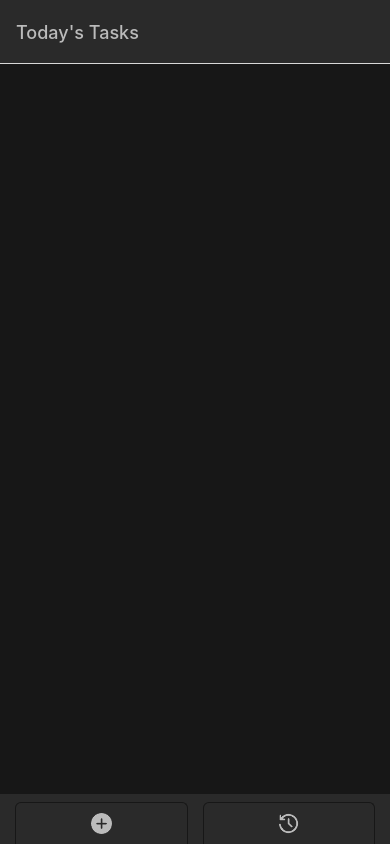
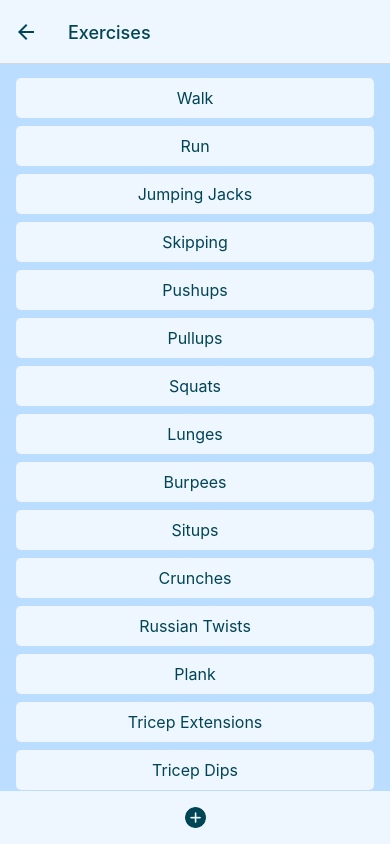
Before and after one commit to frank06n/fitness-tracker-app, a React Native app: screen /Exercises in a window 390 px wide. Before the commit this address had no page. Built offline with nearby package versions, Linux system fonts and the light colour scheme.

Commit message:
ExercisesScreen
 + editing exercises list + Dropdown changes

```diff
--- a/App.js
+++ b/App.js
@@ -5,7 +5,8 @@ import HomeScreen from "./screens/HomeScreen";
 import RunScreen from "./screens/RunScreen";
 import HistoryScreen from "./screens/HistoryScreen";
 import AsyncStorage from "@react-native-async-storage/async-storage";
-import { COLOR, consoleLogDb, setTestDb } from "./Utils";
+import { COLOR, consoleLogDb, initExercisesDb, setTestDb } from "./Utils";
+import ExercisesScreen from "./screens/ExercisesScreen";
 const Color = require('color');
 
 const Stack = createNativeStackNavigator();
@@ -13,6 +14,7 @@ const Stack = createNativeStackNavigator();
 function App() {
 	//AsyncStorage.clear().then(setTestDb);
 	//consoleLogDb();
+	initExercisesDb();
 	const options = {
 		statusBarColor: COLOR.primaryDark,
 		statusBarStyle: Color(COLOR.primaryDark).isDark() ? 'light' : 'dark',
@@ -26,6 +28,7 @@ function App() {
 				<Stack.Screen name="Home" component={HomeScreen} options={options} />
 				<Stack.Screen name="Run" component={RunScreen} options={options} />
 				<Stack.Screen name="History" component={HistoryScreen} options={options} />
+				<Stack.Screen name="Exercises" component={ExercisesScreen} options={options} />
 			</Stack.Navigator>
 		</NavigationContainer>
 	);
--- a/Utils.js
+++ b/Utils.js
@@ -34,13 +34,37 @@ const stringifyTime_2 = totalMillis => {
     return ss.substring(0, ss.length - 2);
 }
 
+// const COLOR = {
+//     primary: '#2a2a2a',
+//     primaryLight: '#404040',
+//     primaryDark: '#171717',
+//     anti: '#bbb',
+//     antiPlus: '#ddd',
+//     antiMinus: '#888',
+// };
+// const COLOR = {
+//     primaryDark: '#002029',
+//     primary: '#00303d',
+//     primaryLight: '#004052',
+//     anti: '#bbb',
+//     antiPlus: '#ddd',
+//     antiMinus: '#888',
+// };
+// const COLOR = {
+//     primaryDark: '#e0e0e0',
+//     primary: '#fff',
+//     primaryLight: '#f0f0f0',
+//     anti: '#3d3d3d',
+//     antiPlus: '#000',
+//     antiMinus: '#666',
+// };
 const COLOR = {
-    primary: '#2a2a2a',
-    primaryLight: '#404040',
-    primaryDark: '#171717',
-    anti: '#bbb',
-    antiPlus: '#ddd',
-    antiMinus: '#888',
+    primaryDark: '#bdf',
+    primary: '#eef6ff',
+    primaryLight: '#fff',
+    anti: '#045',
+    antiPlus: '#012',
+    antiMinus: '#357',
 };
 
 
@@ -107,6 +131,22 @@ const consoleLogDb = () => {
         });
 }
 
+const initExercisesDb = () => {
+    AsyncStorage.getItem('@exercises')
+        .then(value => {
+            value = JSON.parse(value);
+            if (value && value.length) return;
+            return AsyncStorage.setItem('@exercises', JSON.stringify([
+                'Walk', 'Run', 'Jumping Jacks', 'Skipping',
+                'Pushups', 'Pullups', 'Squats', 'Lunges',
+                'Burpees', 'Situps', 'Crunches', 'Russian Twists', 'Plank',
+                'Tricep Extensions', 'Tricep Dips', 'Bicep Curls', 'Benchpress',
+                'Hamstring Curls', 'Calf Raises',
+            ]));
+        });
+}
+
+
 // const GoalType = Object.freeze({
 //     REPS: Symbol(0),
 //     MAX_REPS: Symbol(1),
@@ -146,5 +186,5 @@ const repcountFormat = repc => {
 export {
     createNewTask, repcountFormat,
     parseDate, parseTime_1, parseTime_2, stringifyDate, stringifyTime_1, stringifyTime_2,
-    consoleLogDb, setTestDb, COLOR,
+    consoleLogDb, setTestDb, COLOR, initExercisesDb
 }
--- a/components/Dropdown.js
+++ b/components/Dropdown.js
@@ -24,13 +24,13 @@ const DDItem = ({ index, item, displayData, customStyle, customTextStyle, onPres
     if (customStyle) mstyle.push(customStyle);
 
     return <TouchableOpacity style={mstyle} onPress={() => onPress(item)}>
-        <Text style={customTextStyle}>{item.label}</Text>
+        <Text style={customTextStyle}>{item}</Text>
     </TouchableOpacity>
 };
 
 const Dropdown = ({ onPressOutside, data, onSelect, allStyles }) => {
     const [searchTerm, setSearchTerm] = useState('');
-    const displayData = data.filter((item) => item.label.toLowerCase().startsWith(searchTerm.toLowerCase()));
+    const displayData = data.filter((item) => item.toLowerCase().startsWith(searchTerm.toLowerCase()));
     const { style, overlayStyle, searchStyle, itemStyle, itemTextStyle } = allStyles;
 
     return (
@@ -78,7 +78,6 @@ const DropdownComponent = (props) => {
     } = props;
 
     const [visible, setVisible] = useState(false);
-    const [selected, setSelected] = useState(selectedItem);
 
     const [ddTop, set_ddTop] = useState(0);
     const [ddWidth, set_ddWidth] = useState('100%');
@@ -108,14 +107,13 @@ const DropdownComponent = (props) => {
                 onPressOutside={toggleDropdown}
                 data={data}
                 onSelect={(item) => {
-                    setSelected(item);
                     onSelect(item);
                     setVisible(false);
                 }}
                 allStyles={d_allStyles}
             />
         }
-        <Text style={[styles.buttonText, textStyle]}>{selected ? selected.label : label}</Text>
+        <Text style={[styles.buttonText, textStyle]}>{selectedItem || label}</Text>
         {
             icon ? icon :
                 <Image style={{ width: 20, height: 20, tintColor: COLOR.anti }} source={{ uri: 'https://www.iconpacks.net/icons/2/free-arrow-down-icon-3101-thumb.png' }} />
--- /dev/null
+++ b/screens/ExercisesScreen.js
@@ -0,0 +1,129 @@
+import AsyncStorage from "@react-native-async-storage/async-storage";
+import { useEffect, useState } from "react";
+import { Alert, FlatList, Image, StyleSheet, Text, TouchableOpacity, View } from "react-native";
+import Prompt from "../components/Prompt";
+import { COLOR, stringifyDate } from "../Utils";
+
+
+const TODAY = stringifyDate(new Date());
+
+const ListItem = (props) => {
+    if (props.item == TODAY) return;
+    return <TouchableOpacity
+        style={styles.list_item}
+        activeOpacity={0.7}
+        onLongPress={() => props.onItemLongPress(props.item)}>
+        <Text style={styles.list_item_txt}>{props.item}</Text>
+    </TouchableOpacity>
+}
+
+const ExercisesScreen = ({ navigation }) => {
+    const [exercises, setExercises] = useState([]);
+    const [promptData, setPromptData] = useState({});
+
+    useEffect(() => {
+        const unsubscribe = navigation.addListener('focus', () => {
+            AsyncStorage.getItem('@exercises')
+                .then(value => setExercises(JSON.parse(value) || []));
+        });
+
+        return unsubscribe;
+    }, [navigation]);
+
+    return <View style={styles.container}>
+        <FlatList
+            style={styles.list}
+            contentContainerStyle={{ paddingVertical: 10 }}
+            data={exercises}
+            renderItem={props =>
+                <ListItem {...props} onItemLongPress={item => {
+                    Alert.alert('Delete this exercise?'
+                        , `WARNING: Exercise '${item}' will be deleted from the list`,
+                        [
+                            {
+                                text: 'Yes', onPress: () => {
+                                    AsyncStorage.getItem('@exercises')
+                                        .then(value => {
+                                            const exr = JSON.parse(value);
+                                            if (!exr.includes(item)) return;
+                                            exr.splice(exr.indexOf(item), 1);
+                                            AsyncStorage.setItem('@exercises', JSON.stringify(exr));
+                                            setExercises([...exr]);
+                                        });
+                                }
+                            },
+                            { text: 'No' }
+                        ],
+                        { cancelable: true })
+                }} />
+            }
+        />
+        <TouchableOpacity
+            activeOpacity={0.7}
+            style={styles.add}
+            onPress={() => setPromptData({
+                visible: true,
+                title: `Add exercise`,
+                message: 'Enter name of exercise',
+                placeholder: 'Example: Pushups',
+                buttons: [
+                    {
+                        text: 'OK', onPress: val => {
+                            AsyncStorage.getItem('@exercises')
+                                .then(value => {
+                                    const exr = JSON.parse(value);
+                                    if (exr.includes(val)) return;
+                                    const newExercises = [...exr, val];
+                                    AsyncStorage.setItem('@exercises', JSON.stringify(newExercises));
+                                    setExercises(newExercises);
+                                });
+                            setPromptData({});
+                        }
+                    },
+                    { text: 'CANCEL', onPress: _ => setPromptData({}) },
+                ]
+            })}
+        >
+            <Image
+                style={{ width: 25, height: 25, tintColor: COLOR.anti }}
+                source={require('../assets/images/ic_add.png')}
+            />
+        </TouchableOpacity>
+        <Prompt {...promptData} onPressOutside={() => setPromptData({})} />
+    </View>
+};
+
+const styles = StyleSheet.create({
+    container: {
+        flex: 1,
+        backgroundColor: COLOR.primaryDark,
+    },
+    list: {
+        flex: 1,
+    },
+    list_item: {
+        flex: 1,
+        padding: 10,
+        alignItems: 'center',
+
+        marginHorizontal: 16,
+        marginVertical: 4,
+
+        borderRadius: 5,
+        backgroundColor: COLOR.primary,
+        elevation: 2,
+    },
+    list_item_txt: {
+        fontSize: 16,
+        color: COLOR.anti,
+    },
+    add: {
+        width: '100%',
+        backgroundColor: COLOR.primary,
+        elevation: 10,
+        padding: 14,
+        alignItems: 'center'
+    }
+});
+
+export default ExercisesScreen;
--- a/screens/RunScreen.js
+++ b/screens/RunScreen.js
@@ -1,4 +1,5 @@
-import { useState, useRef } from "react";
+import AsyncStorage from "@react-native-async-storage/async-storage";
+import { useState, useRef, useEffect } from "react";
 import { View, Text, TouchableOpacity, StyleSheet, Image, TextInput, Button, Alert } from "react-native";
 import BouncyCheckbox from "react-native-bouncy-checkbox"; //https://github.com/WrathChaos/react-native-bouncy-checkbox
 import DropdownComponent from "../components/Dropdown";
@@ -100,7 +101,8 @@ const styles = StyleSheet.create({
     G_action: {
         flexDirection: 'row',
         marginTop: 30,
-        justifyContent: 'center'
+        justifyContent: 'center',
+        elevation: 2,
     },
     action_btn: {
         backgroundColor: COLOR.primary,
@@ -108,10 +110,11 @@ const styles = StyleSheet.create({
         width: '30%',
         padding: 10,
         borderRadius: 6,
+        elevation: 2,
         alignItems: 'center'
     },
     action_btn_txt: {
-        color: COLOR.anti, fontSize: 16
+        color: COLOR.anti, fontSize: 16,
     },
     restEditComp: {
         backgroundColor: COLOR.primary,
@@ -128,7 +131,7 @@ const styles = StyleSheet.create({
         borderRadius: 4, borderWidth: 0.3, borderColor: COLOR.primaryDark,
         marginBottom: 8,
         backgroundColor: COLOR.primary,
-        elevation: 4,
+        elevation: 2,
         alignItems: 'center'
     },
     restEditComp_btn_txt: {
@@ -148,7 +151,7 @@ const TimeDisplay = ({ label, timerOn, extraStyle, setTime, initialTime, checked
             borderRadius: 4, borderWidth: 0.6, borderColor: COLOR.anti,
             marginBottom: 8
         },
-        checkBox_iconStyle: { backgroundColor: COLOR.antiMinus },
+        checkbox_innerIconStyle: { borderColor: COLOR.anti, backgroundColor: COLOR.primaryLight },
         checkBox_textStyle: { color: COLOR.anti, fontSize: 18, textAlign: 'center' },
         label: { fontSize: 16, paddingLeft: 10, color: COLOR.anti, },
         stopWatch: { fontSize: 26, paddingLeft: 10, color: COLOR.anti, }
@@ -161,8 +164,7 @@ const TimeDisplay = ({ label, timerOn, extraStyle, setTime, initialTime, checked
             size={20} fillColor="black" text="Hide"
 
             style={_styles.checkBox}
-            iconStyle={_styles.checkBox_iconStyle}
-            innerIconStyle={{ borderColor: COLOR.anti }}
+            innerIconStyle={_styles.checkbox_innerIconStyle}
             textStyle={_styles.checkBox_textStyle}
 
             isChecked={hideChecked}
@@ -221,19 +223,6 @@ const RestEditComp = ({ startTime, setStartTime, totalTime, setTotalTime, workTi
     </View>
 }
 
-const exerciseList = (() => {
-    const data = [
-        'Walk', 'Run', 'Jumping Jacks', 'Skipping',
-        'Pushups', 'Pullups', 'Squats', 'Lunges',
-        'Burpees', 'Situps', 'Crunches', 'Russian Twists', 'Plank',
-        'Tricep Extensions', 'Tricep Dips', 'Bicep Curls', 'Benchpress',
-        'Hamstring Curls', 'Calf Raises',
-    ];
-    for (let i = 0; i < data.length; i++) {
-        data[i] = { label: data[i], value: i.toString() };
-    }
-    return data;
-})();
 const ic_play_src = require('../assets/images/ic_play.png');
 const ic_pause_src = require('../assets/images/ic_pause.png');
 
@@ -247,7 +236,8 @@ const RunScreen = ({ navigation, route: { params } }) => {
     const taskItem = editTaskItem ? params.taskItem : createNewTask(undefined);
     const taskIndex = editTaskItem ? params.taskIndex : -1;
 
-    const [exerciseName, setExername] = useState(taskItem.exercise_name);
+    const [exerciseList, setExerciseList] = useState([]);
+    const [exerciseName, setExerciseName] = useState(taskItem.exercise_name);
     const [startTime, setStartTime] = useState(taskItem.start_time);
     const [totalTime, setTotalTime] = useState(taskItem.total_time);
     const [workTime, setWorkTime] = useState(taskItem.work_time);
@@ -259,12 +249,10 @@ const RunScreen = ({ navigation, route: { params } }) => {
     const [deTotalTime, setDeTotalTime] = useState(taskItem.total_time);
     const [deWorkTime, setDeWorkTime] = useState(taskItem.work_time);
 
-    const calculateSelectedItem = () => {
-        for (let item of exerciseList)
-            if (item.label == exerciseName)
-                return item;
-        return undefined;
-    }
+    useEffect(() => {
+        AsyncStorage.getItem('@exercises')
+            .then(value => setExerciseList(JSON.parse(value)));
+    }, []);
 
     const returnTaskItem = () => {
         // if exercise not selected, show message, {INVALID}
@@ -308,8 +296,8 @@ const RunScreen = ({ navigation, route: { params } }) => {
             </View>
             <DropdownComponent
                 label="Select Exercise" data={exerciseList}
-                selectedItem={calculateSelectedItem()}
-                onSelect={(item) => { setExername(item.label) }}
+                selectedItem={exerciseName}
+                onSelect={setExerciseName}
                 style={styles.dropdown_btn}
                 textStyle={styles.dropdown_btn_txt}
                 dropdownAllStyles={styles.dropdown_all}
```
